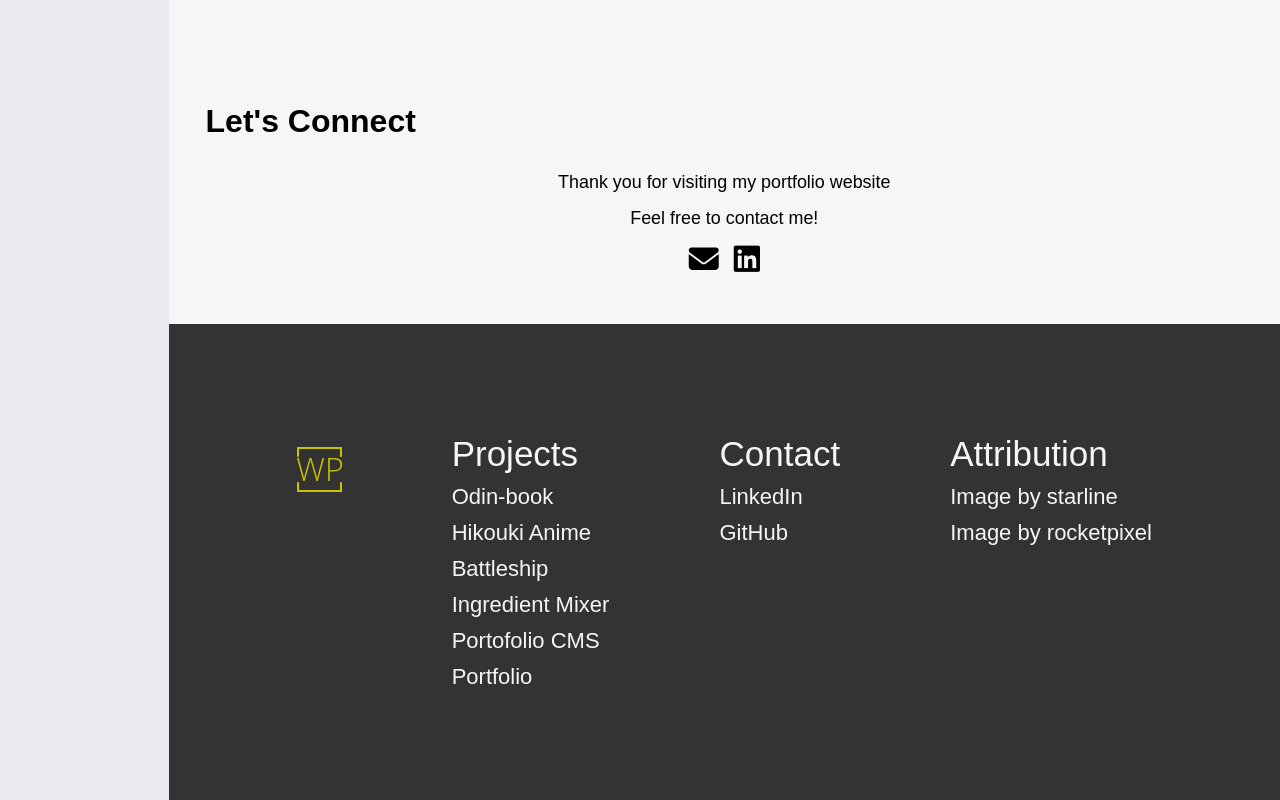
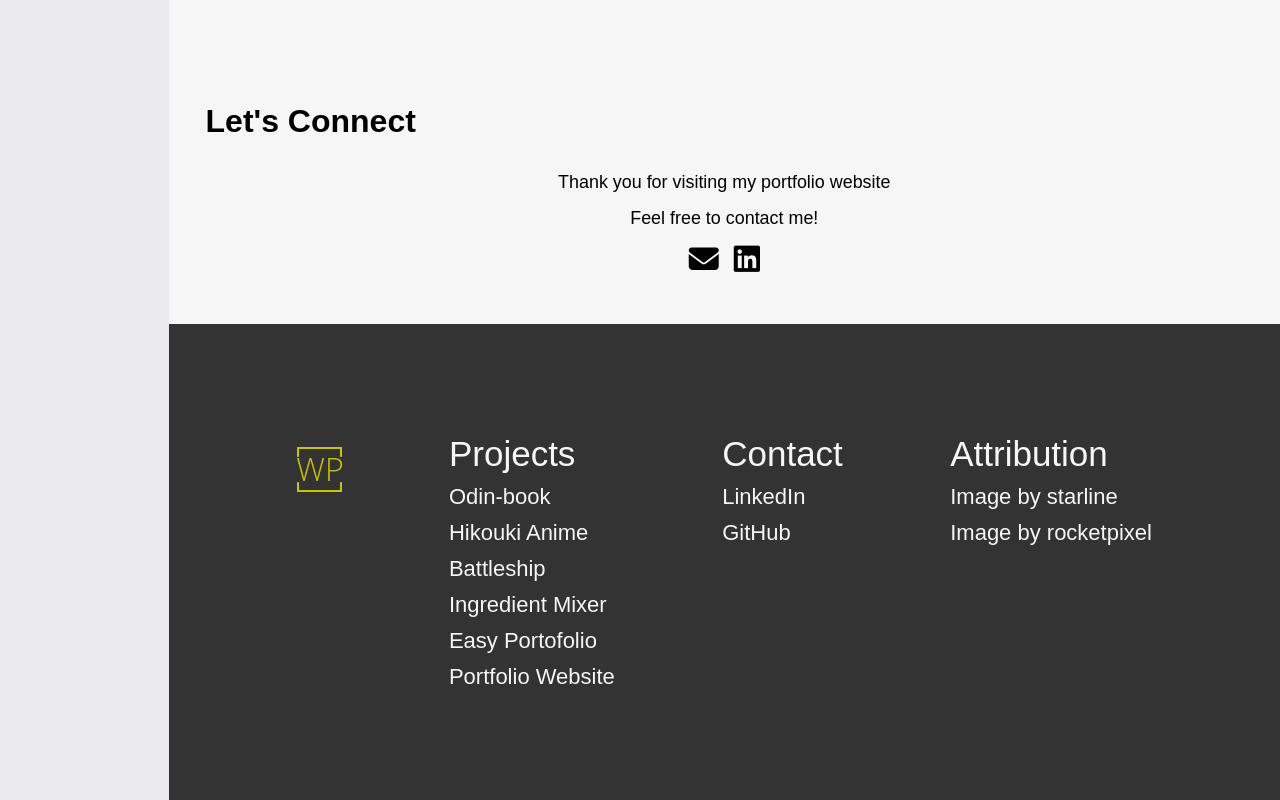
Before and after one commit to williamphk/portfolio-website-react, a React (Vite) app: page / in a window 1280 px wide. Shown: the part 5230-6030 px from the top of the page. Built offline with nearby package versions, Linux system fonts and the light colour scheme; a web font is replaced by a local one.

Commit message:
Fixed Typo in Footer

```diff
--- a/src/components/Footer.jsx
+++ b/src/components/Footer.jsx
@@ -31,13 +31,13 @@ export default function Footer() {
           target="_blank"
           href="https://github.com/williamphk/portfolio-laravel-API/"
         >
-          Portofolio CMS
+          Easy Portofolio
         </a>
         <a
           target="_blank"
           href="https://github.com/williamphk/portfolio-website/"
         >
-          Portfolio
+          Portfolio Website
         </a>
       </div>
       <div>
```
